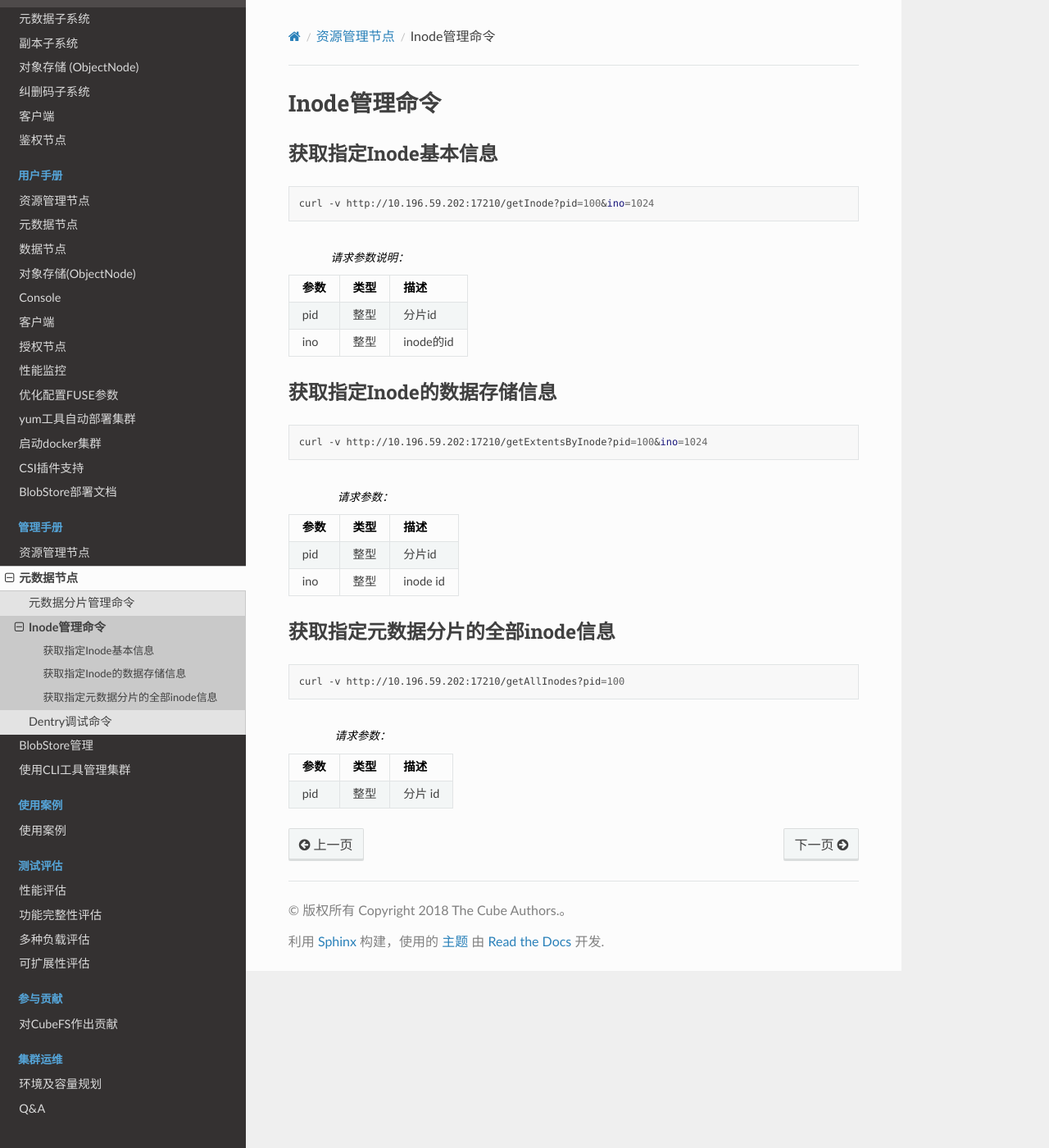
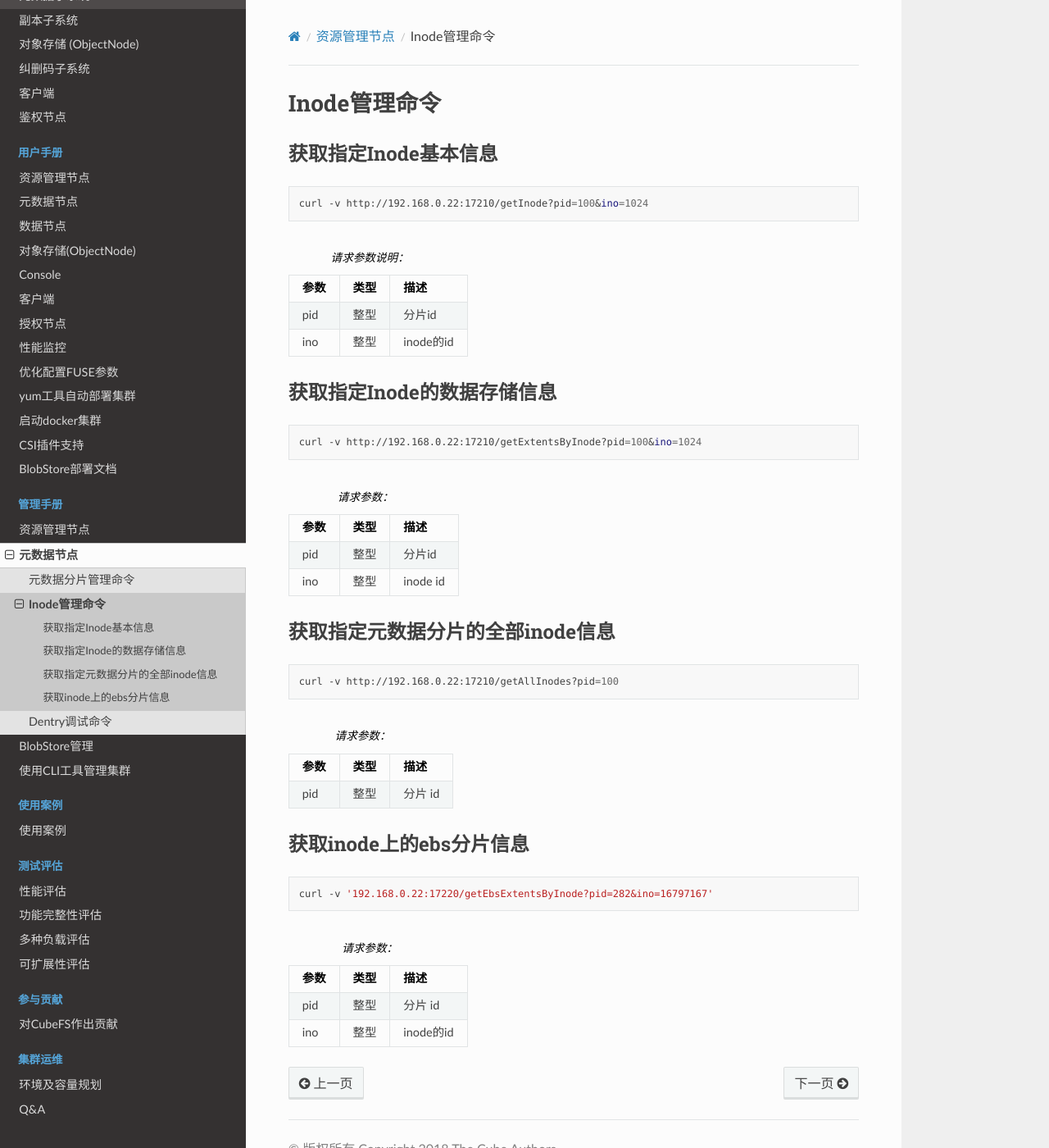
Before and after one commit to cubefs/docs-zh, a Sphinx documentation site: the page built from docs/source/admin-api/metanode/inode.rst, in a window 1280 px wide and 1400 px high. Shown: the whole window at 82% size. Built offline with Sphinx 7.4.7 and the Read the Docs theme 2.0.0, drawn with Linux system fonts in a browser that asks for light colours.

Commit message:
Update inode.rst

```diff
--- a/docs/source/admin-api/metanode/inode.rst
+++ b/docs/source/admin-api/metanode/inode.rst
@@ -6,7 +6,7 @@ Inode管理命令
 
 .. code-block:: bash
 
-   curl -v http://10.196.59.202:17210/getInode?pid=100&ino=1024
+   curl -v http://192.168.0.22:17210/getInode?pid=100&ino=1024
 
 .. csv-table:: 请求参数说明：
    :header: "参数", "类型", "描述"
@@ -19,7 +19,7 @@ Inode管理命令
 
 .. code-block:: bash
 
-   curl -v http://10.196.59.202:17210/getExtentsByInode?pid=100&ino=1024
+   curl -v http://192.168.0.22:17210/getExtentsByInode?pid=100&ino=1024
 
 .. csv-table:: 请求参数：
    :header: "参数", "类型", "描述"
@@ -32,9 +32,23 @@ Inode管理命令
 
 .. code-block:: bash
 
-   curl -v http://10.196.59.202:17210/getAllInodes?pid=100
+   curl -v http://192.168.0.22:17210/getAllInodes?pid=100
 
 .. csv-table:: 请求参数：
    :header: "参数", "类型", "描述"
 
    "pid", "整型", "分片 id"
+
+
+获取inode上的ebs分片信息
+---------------------------------------
+
+.. code-block:: bash
+
+   curl -v '192.168.0.22:17220/getEbsExtentsByInode?pid=282&ino=16797167'
+
+.. csv-table:: 请求参数：
+   :header: "参数", "类型", "描述"
+
+   "pid", "整型", "分片 id"
+   "ino", "整型", "inode的id"
```
